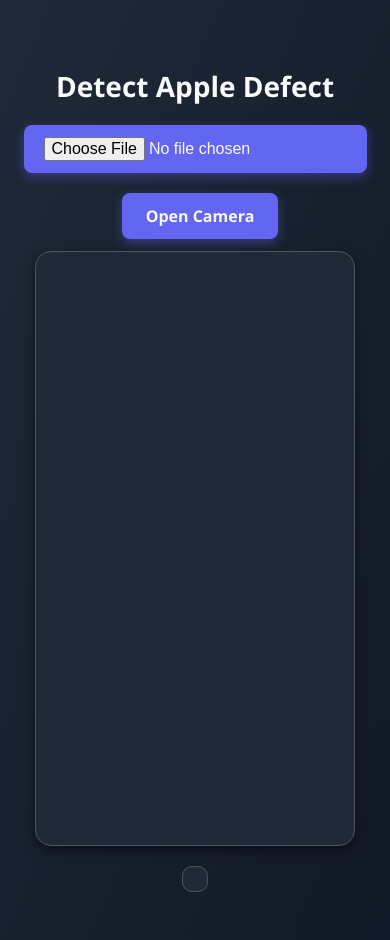
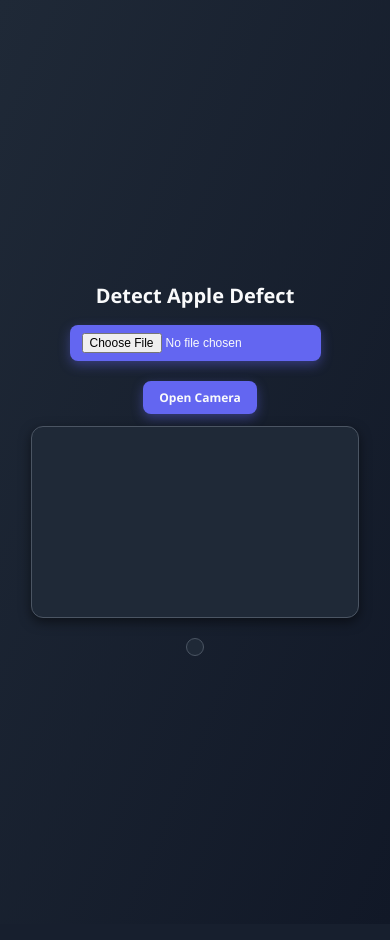
Before and after one commit to ffoztr07/detectDefect, a FastAPI app: page / in a window 390 px wide. After the commit the page ends 656 px from the top, so only its background shows below. Run offline with FastAPI, Linux system fonts and the light colour scheme.

Commit message:
Made container background responsive and fixed height issue

```diff
--- a/static/css/style.css
+++ b/static/css/style.css
@@ -13,7 +13,7 @@ body {
   font-family: "Segoe UI", sans-serif;
   color: #e5e7eb;
 
-  height: 100vh;
+  min-height: 100vh;
 
   display: flex;
   flex-direction: column;
@@ -52,7 +52,7 @@ body {
   position: relative;
   width: 100%;
   max-width: 800px;
-  height: 600px;
+  aspect-ratio: 16 / 9;
   background: #1f2937;
   overflow: hidden;
   border-radius: 16px;
@@ -61,15 +61,14 @@ body {
   padding: 12px;
 }
 
+
 .container #preview-container #preview {
   width: 100%;
-  height: 100%;
-  object-fit: contain;
-  position: absolute;
-  top: 0;
-  left: 0;
+  aspect-ratio: 16 / 9;
+  object-fit: cover;
   display: none;
 }
+
 
 .container #preview-container .detection-box {
   position: absolute;
@@ -122,3 +121,56 @@ button:focus {
   outline: 3px solid #818cf8;
   outline-offset: 2px;
 }
+
+@media screen and (max-width: 768px) {
+  .container {
+    padding: 12px;
+    height: auto;
+  }
+
+  .container h1 {
+    font-size: 24px;
+    margin-bottom: 16px;
+  }
+
+  .container input[type='file'] {
+    padding: 10px 16px;
+    font-size: 14px;
+  }
+
+  .container #preview-container {
+    padding: 8px;
+    border-radius: 12px;
+  }
+
+  .container #result {
+    padding: 10px;
+    font-size: 14px;
+  }
+
+  button {
+    padding: 10px 20px;
+    font-size: 14px;
+  }
+}
+
+@media screen and (max-width: 480px) {
+  .container h1 {
+    font-size: 20px;
+  }
+
+  .container input[type='file'] {
+    padding: 8px 12px;
+    font-size: 12px;
+  }
+
+  .container #result {
+    padding: 8px;
+    font-size: 12px;
+  }
+
+  button {
+    padding: 8px 16px;
+    font-size: 12px;
+  }
+}
```
